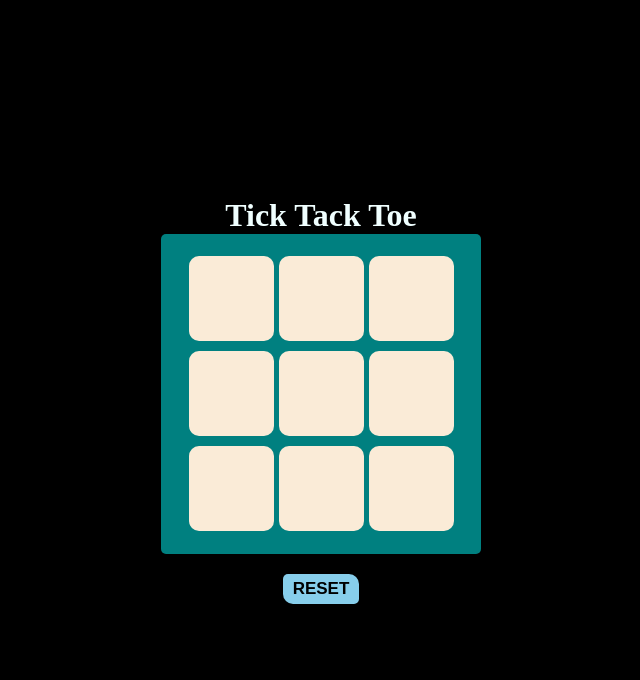
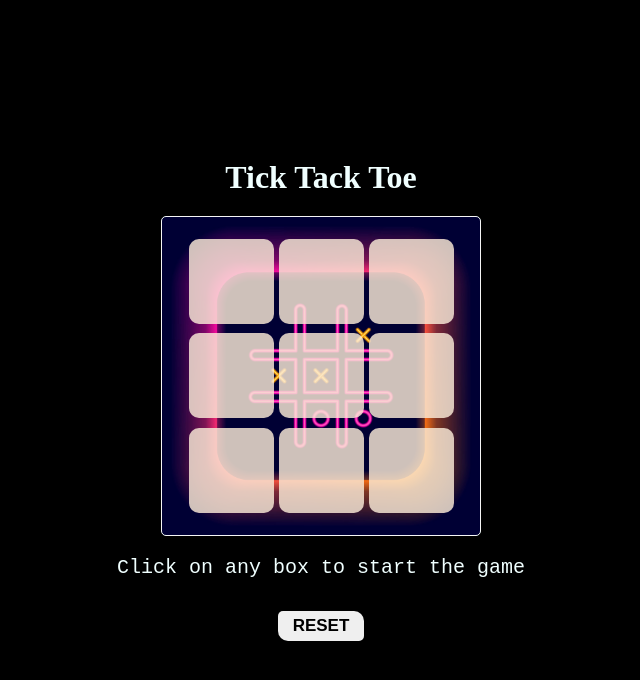
Before and after one commit to Kara-Venkateswar-Rao/PRODIGY_WD_03, a plain HTML site: page index.html in a window 1280 px wide. Both pictures are taken after a click on the button "RESET". Shown: the whole page, without its empty margins (319-959 px from the left). Drawn offline with Linux system fonts and the light colour scheme.

Commit message:
add tic tac toe

```diff
--- a/index.html
+++ b/index.html
@@ -3,7 +3,9 @@
 <head>
     <meta charset="UTF-8">
     <meta name="viewport" content="width=device-width, initial-scale=1.0">
-    <title>Document</title>
+
+    <title>TICK TACK TOE</title>
+    <link rel="icon" href="ticktactoe.jpg" type="image/x-icon">
     <link rel="stylesheet" href="style.css">
 </head>
 <body>
@@ -22,6 +24,9 @@
             <button class="box" id="b9" value="8"></button>
         </div>
     </div>
+    <div class="winner-msg">
+        Click on any box to start the game
+    </div>
     <button id="reset">RESET</button>
     <script src="logic.js"></script>
 </body>
--- a/logic.js
+++ b/logic.js
@@ -1,40 +1,63 @@
 let btns = document.querySelectorAll(".box");
-let reset =  document.querySelector("#reset");
-
+let reset = document.querySelector("#reset");
+let winmassage = document.querySelector(".winner-msg");
 
 let img = ["cross.png", "round.png"];
 
 const wins = [
-    [0,1,2],
-    [0,3,6],
-    [0,4,8],
-    [1,4,7],
-    [2,5,8],
-    [2,4,6],
-    [3,4,5],
-    [6,7,8]
+  [0, 1, 2],
+  [0, 3, 6],
+  [0, 4, 8],
+  [1, 4, 7],
+  [2, 5, 8],
+  [2, 4, 6],
+  [3, 4, 5],
+  [6, 7, 8],
 ];
 
-reset.addEventListener('click', () => {
-    btns.forEach((btn) =>{
+reset.addEventListener("click", () => {
+  btns.forEach((btn) => {
     btn.innerText = "";
+    winmassage.innerText = "Click on any box to start the game";
     btn.disabled = false;
-    })
   });
-
+});
 
 let track = true;
 btns.forEach((btn) => {
-    btn.addEventListener('click', () =>{
-        if(track){
+  btn.addEventListener("click", () => {
+    if (track) {
       btn.innerText = "0";
       track = false;
-        }
-        else{
+    } else {
       btn.innerText = "X";
       track = true;
     }
-        btn.disabled = true
-    })
+    btn.disabled = true;
 
-})
+    checkWinner();
+  });
+});
+
+function disabled() {
+  for (let btn of btns) {
+    btn.disabled = true;
+  }
+}
+
+function checkWinner() {
+  for (let pattern of wins) {
+    // console.log(btns[pattern[0]].innerText, btns[pattern[1]].innerText, btns[pattern[2]].innerText);
+
+    const posval1 = btns[pattern[0]].innerText;
+    const posval2 = btns[pattern[1]].innerText;
+    const posval3 = btns[pattern[2]].innerText;
+
+    if (posval1 !== "" && posval2 !== "" && posval3 !== "") {
+      if (posval1 === posval2 && posval2 === posval3) {
+        winmassage.innerText = `The Winner is ${posval1}`;
+        disabled();
+      }
+    }
+  }
+}
--- a/style.css
+++ b/style.css
@@ -15,6 +15,7 @@ body{
     flex-direction: column;
     background: black;
     color: azure;
+
 }
 #container{
     background: teal;
@@ -22,6 +23,11 @@ body{
     width: 320px;
     padding: 20px;
     border-radius: 5px;
+    margin-top: 20px;
+    background-image: url(ticktactoe.jpg);
+    background-position: top;
+    background-size: cover;
+    border: 1px solid whitesmoke;
 }
 #game{
     height: 100%;
@@ -43,20 +49,32 @@ body{
     font-weight: 600;
     display: flex;
     justify-content: center;
-    background-color: antiquewhite;
+    background-color: #faebd7d2;
     color: black;
 }
 
 #reset{
     font-size: 17px;
     font-weight: 600;
-    padding: 5px 10px;
+    padding: 5px 15px;
     margin-top: 20px;
     border: none;
     border-top-right-radius: 10px;
     border-bottom-right-radius: 5px;
     border-bottom-left-radius: 10px;
     border-top-left-radius: 5px;
-    background: skyblue;
+    background: #faebd7
     cursor: pointer;
 }
+.winner-msg{
+    text-align: center;
+    margin-top: 20px;
+    font-size: 20px;
+    font-family: 'Courier New', Courier, monospace;
+    height: 35px;
+    width: 100%;
+
+}
+button{
+    cursor: pointer;
+}
```
Also changed, not shown: ticktactoe.jpg (added). Lines whose indentation alone changed are shown as unchanged.
